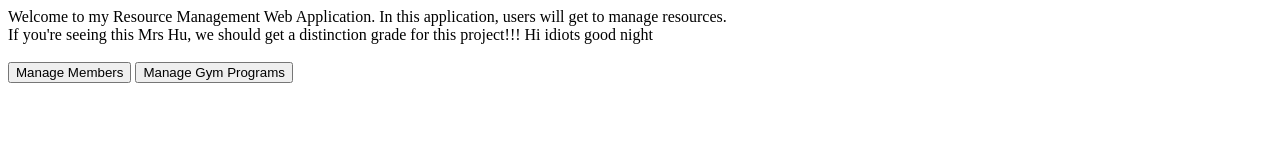
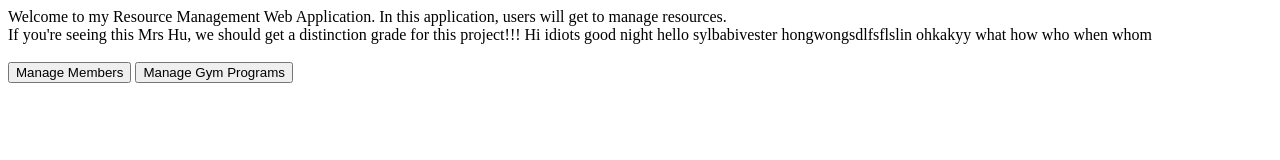
Before and after one commit to ohk-soe-htet/Acrochief, a website: page public/index.html in a window 1280 px wide. Drawn offline with Linux system fonts and the light colour scheme.

Commit message:
C1oudy Bawi Lian

```diff
--- a/public/index.html
+++ b/public/index.html
@@ -8,7 +8,7 @@ Welcome to my Resource Management Web Application. In this application, users
 will get to manage resources.
 <br/>
 If you're seeing this Mrs Hu, we should get a distinction grade for this project!!!
-Hi idiots good night
+Hi idiots good night hello sylbabivester hongwongsdlfsflslin ohkakyy what how who when whom
 <br><br>
 
 <a href="pages/ManageMembers.html"><button>Manage Members</button></a>
```
